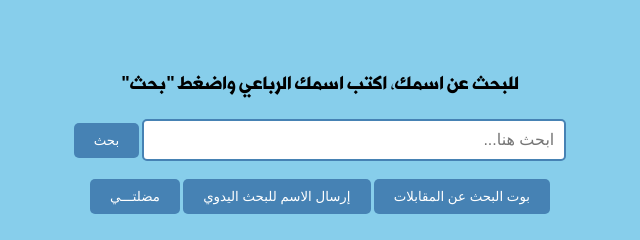
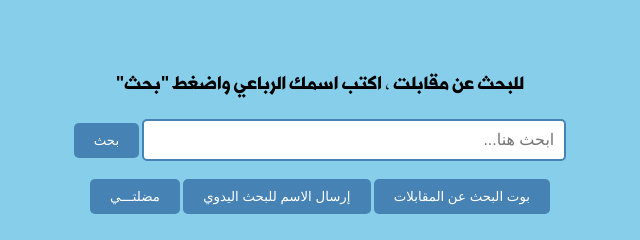
Before and after one commit to ali99hassan-99/ali-hassan9, a website: page index.html in a window 1280 px wide. Shown: the part 556-796 px from the top of the page, 320-960 px from the left. Drawn offline with Linux system fonts and the light colour scheme.

Commit message:
index.html

```diff
--- a/index.html
+++ b/index.html
@@ -23,7 +23,7 @@
     </section>
 
     <section class="search-bar">
-        <p>للبحث عن اسمك، اكتب اسمك الرباعي واضغط "بحث"</p>
+        <p>للبحث عن مقابلت ، اكتب اسمك الرباعي واضغط "بحث"</p>
         <input type="text" id="search" placeholder="ابحث هنا..." />
         <button onclick="searchFunction()">بحث</button>
         <p id="search-result"></p>
```
